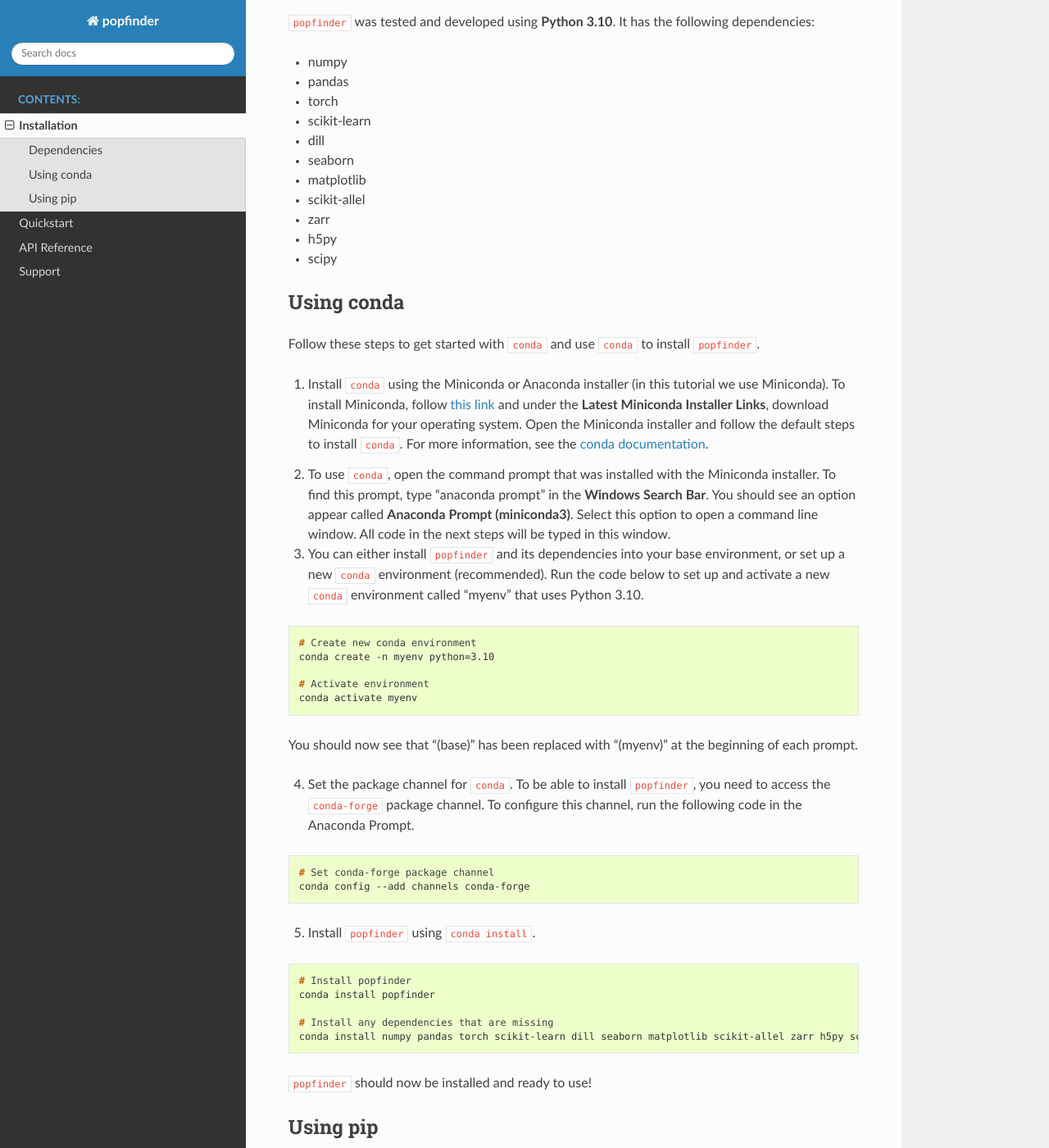
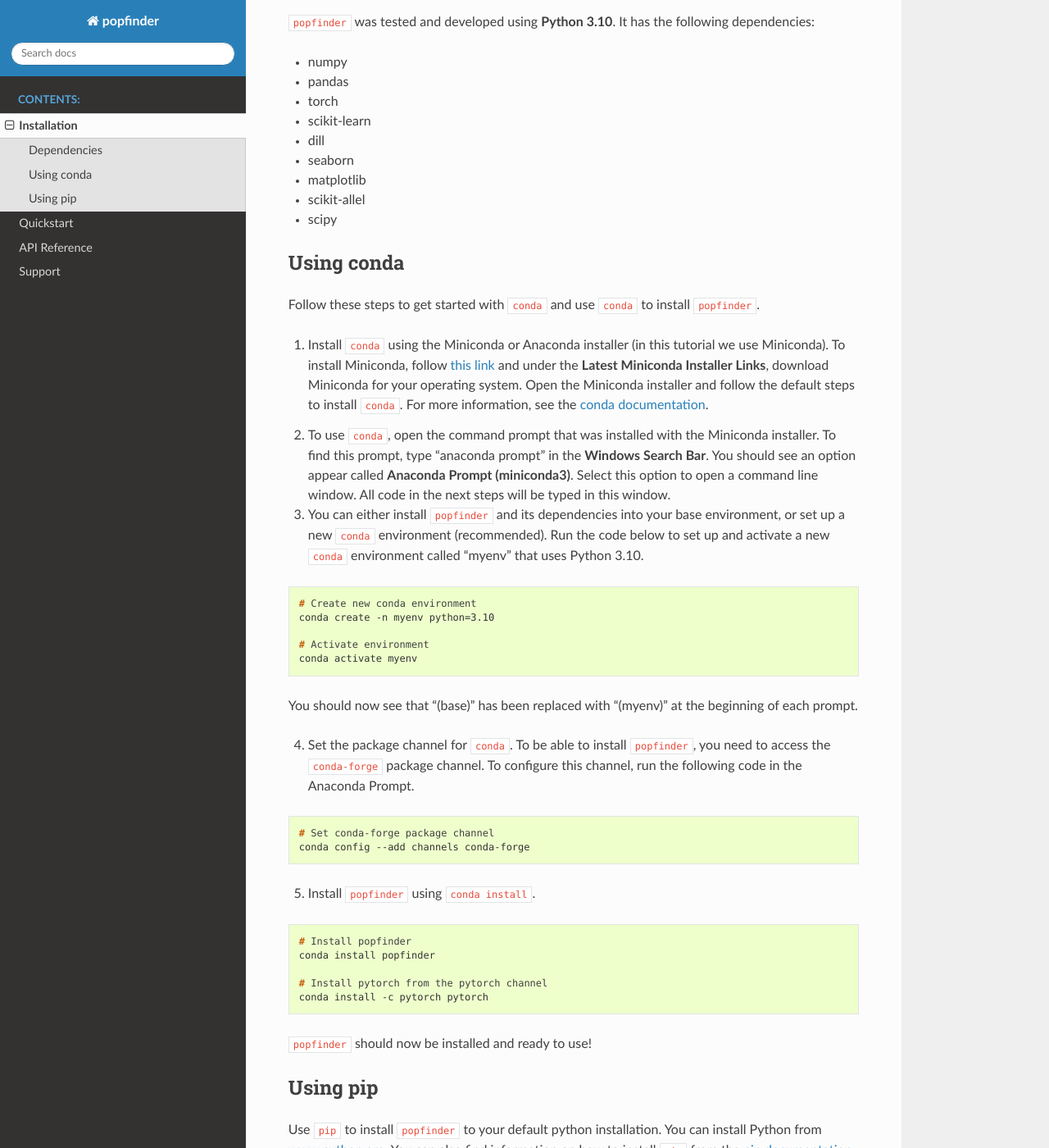
Before and after one commit to ApexRMS/popfinder, a Sphinx documentation site: the page built from docs/install.rst, in a window 1280 px wide and 1400 px high, scrolled down 299 px. Shown: the whole window at 82% size. Built offline with Sphinx 7.4.7 and the Read the Docs theme 2.0.0, drawn with Linux system fonts in a browser that asks for light colours; pages that are not in the unit, such as notebooks, are missing from menus.

Commit message:
Rebuild documentation for rtd

```diff
--- a/docs/_autosummary/popfinder.classifier.PopClassifier.rst
+++ b/docs/_autosummary/popfinder.classifier.PopClassifier.rst
@@ -15,8 +15,9 @@
 
       ~PopClassifier.__init__
       ~PopClassifier.assign_unknown
-      ~PopClassifier.get_classification_summary
+      ~PopClassifier.get_assignment_summary
       ~PopClassifier.get_confusion_matrix
+      ~PopClassifier.get_test_summary
       ~PopClassifier.load
       ~PopClassifier.plot_assignment
       ~PopClassifier.plot_confusion_matrix
@@ -26,6 +27,7 @@
       ~PopClassifier.save
       ~PopClassifier.test
       ~PopClassifier.train
+      ~PopClassifier.update_unknown_samples
 
 
 
--- a/docs/_autosummary/popfinder.dataloader.GeneticData.rst
+++ b/docs/_autosummary/popfinder.dataloader.GeneticData.rst
@@ -18,3 +18,4 @@
       ~GeneticData.split_kfcv
       ~GeneticData.split_train_test
       ~GeneticData.split_unknowns
+      ~GeneticData.update_unknowns
--- a/docs/install.rst
+++ b/docs/install.rst
@@ -16,8 +16,6 @@
 * seaborn
 * matplotlib
 * scikit-allel
-* zarr
-* h5py
 * scipy
 
 Using conda
@@ -58,8 +56,8 @@
 	# Install popfinder
 	conda install popfinder
 
-	# Install any dependencies that are missing
-	conda install numpy pandas torch scikit-learn dill seaborn matplotlib scikit-allel zarr h5py scipy
+	# Install pytorch from the pytorch channel
+	conda install -c pytorch pytorch
 
 ``popfinder`` should now be installed and ready to use!
 
--- a/docs/module_summary.rst
+++ b/docs/module_summary.rst
@@ -10,6 +10,4 @@
 
     dataloader.GeneticData
     classifier.PopClassifier
-    regressor.PopRegressor
     cli_classifier
-    cli_regressor
--- a/docs/quickstart.rst
+++ b/docs/quickstart.rst
@@ -25,4 +25,3 @@
 
     >>> from popfinder.dataloader import GeneticData
     >>> from popfinder.classifier import PopClassifier
-    >>> from popfinder.regressor import PopRegressor
```
